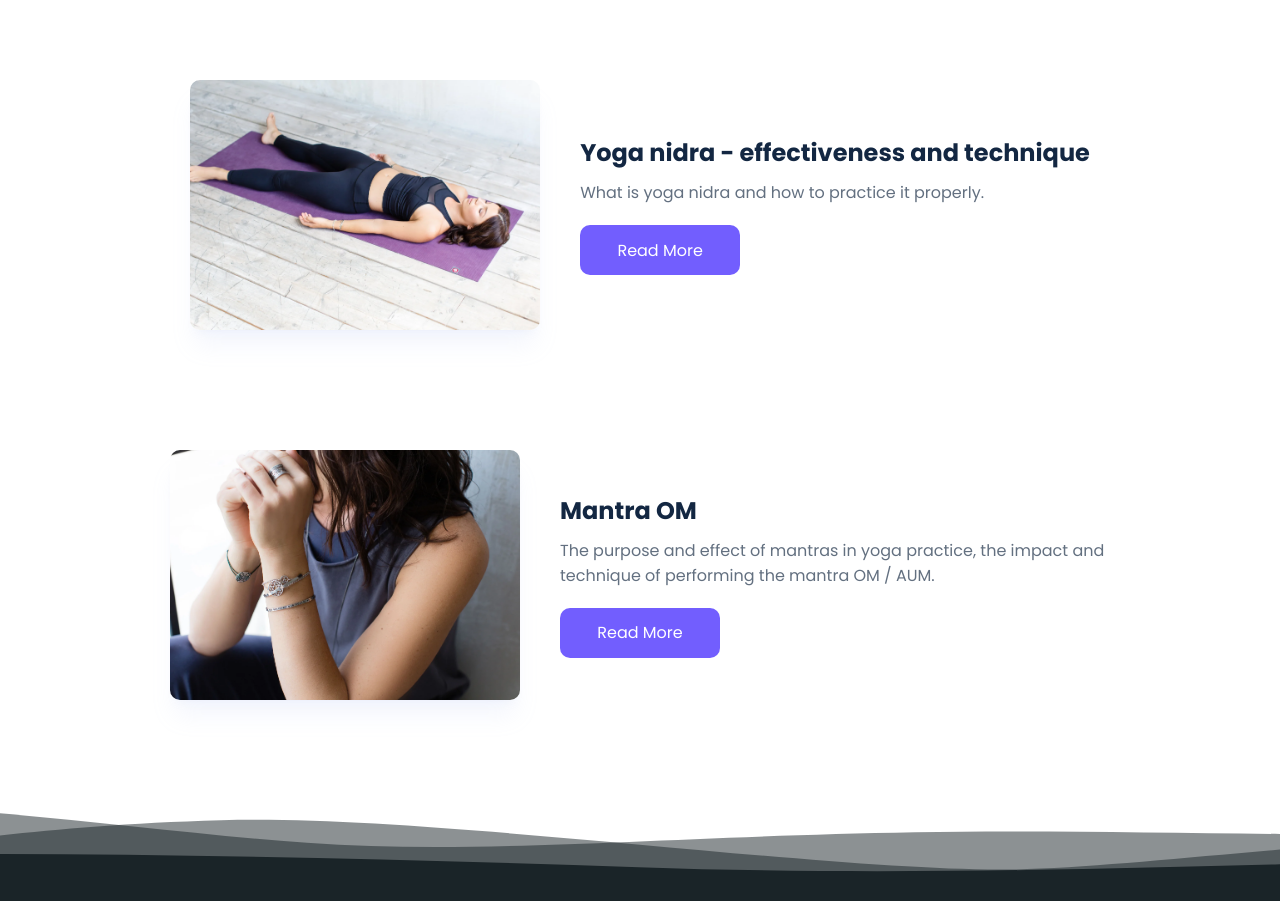
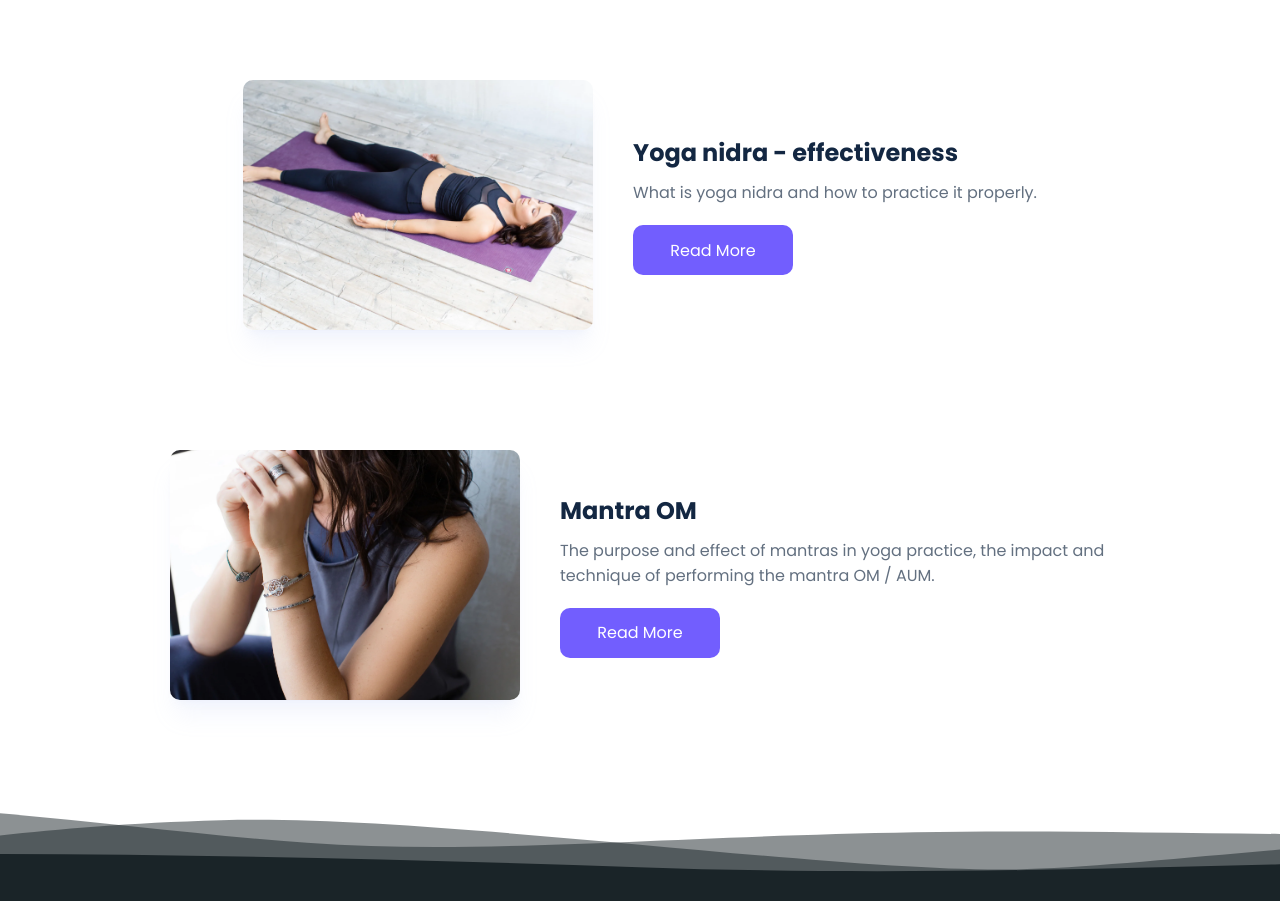
Before and after one commit to Valerij-Hering/yoga, a React (Create React App) app: page /blog in a window 1280 px wide. Shown: the part 1980-2881 px from the top of the page. Built offline with nearby package versions, Linux system fonts and the light colour scheme; a web font is replaced by a local one.

Commit message:
Add files via upload

```diff
--- a/src/dataBlog.js
+++ b/src/dataBlog.js
@@ -213,7 +213,7 @@ const dataBlog = [
     {
         id: '6',
         searchTerm: 'blog',
-        name: 'Yoga nidra - effectiveness and technique',
+        name: 'Yoga nidra - effectiveness',
         name2: 'Type of Yoga',
         imgBlog: imgBlog6,
         text: "What is yoga nidra and how to practice it properly.",
```
